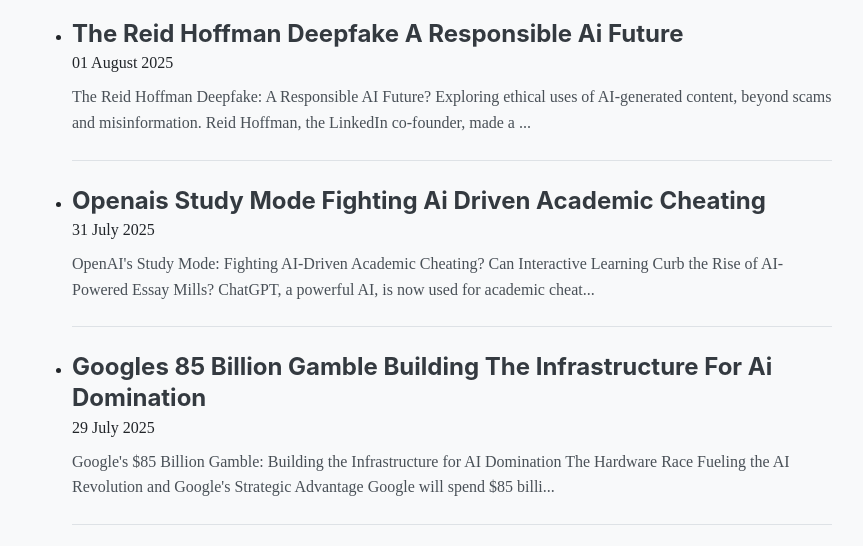
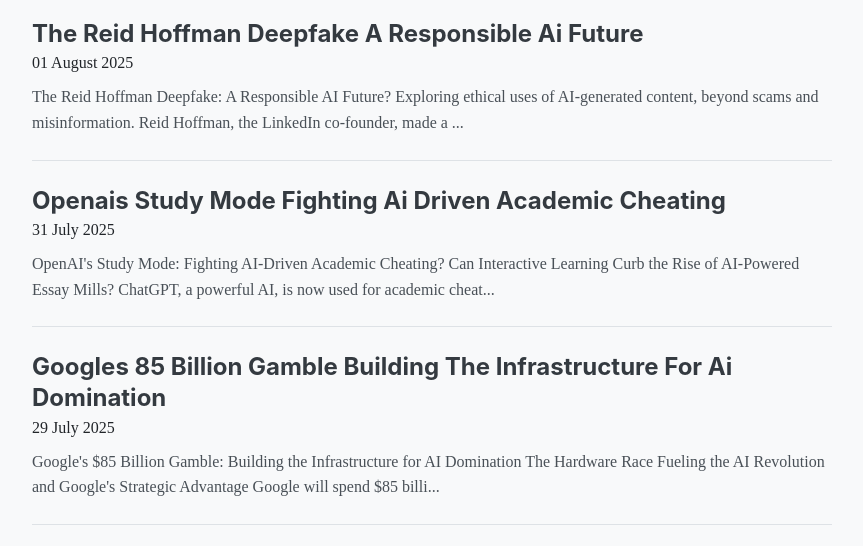
Before and after one commit to zirpo/auto-blogger-repo, an Eleventy site: page index.md in a window 1280 px wide. Shown: the part 178-724 px from the top of the page, without its empty margins (208-1071 px from the left). Built offline with nearby package versions, Linux system fonts and the light colour scheme; Eleventy itself is replaced by a stand-in of ours; files that its build step writes are made by us from their sources.

Commit message:
style: remove bullets from post list

```diff
--- a/css/style.css
+++ b/css/style.css
@@ -86,6 +86,12 @@
 }
 
 /* --- Homepage Post List (Update) --- */
+.post-list {
+    list-style: none;
+    padding-left: 0;
+    margin: 0;
+}
+
 .post-list-item {
     padding: 1.5rem 0;
     border-bottom: 1px solid var(--border-color);
```
